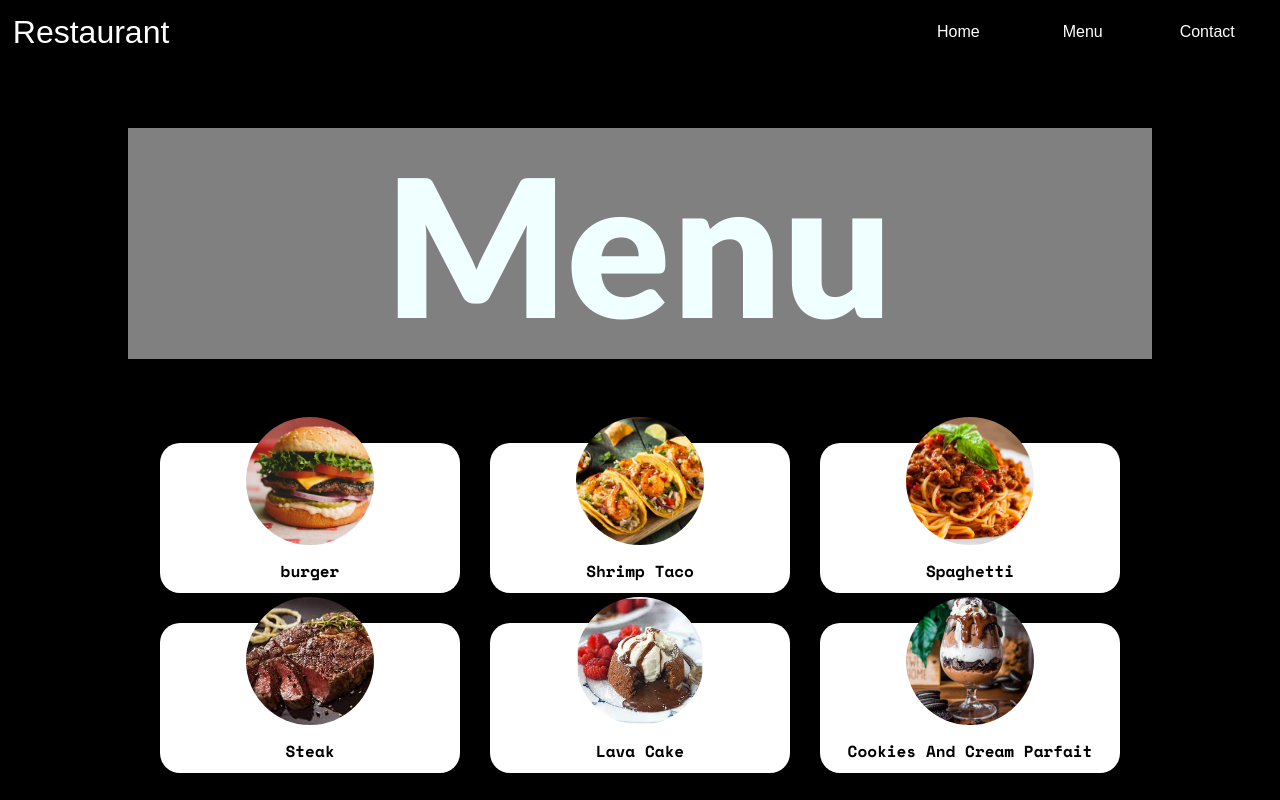
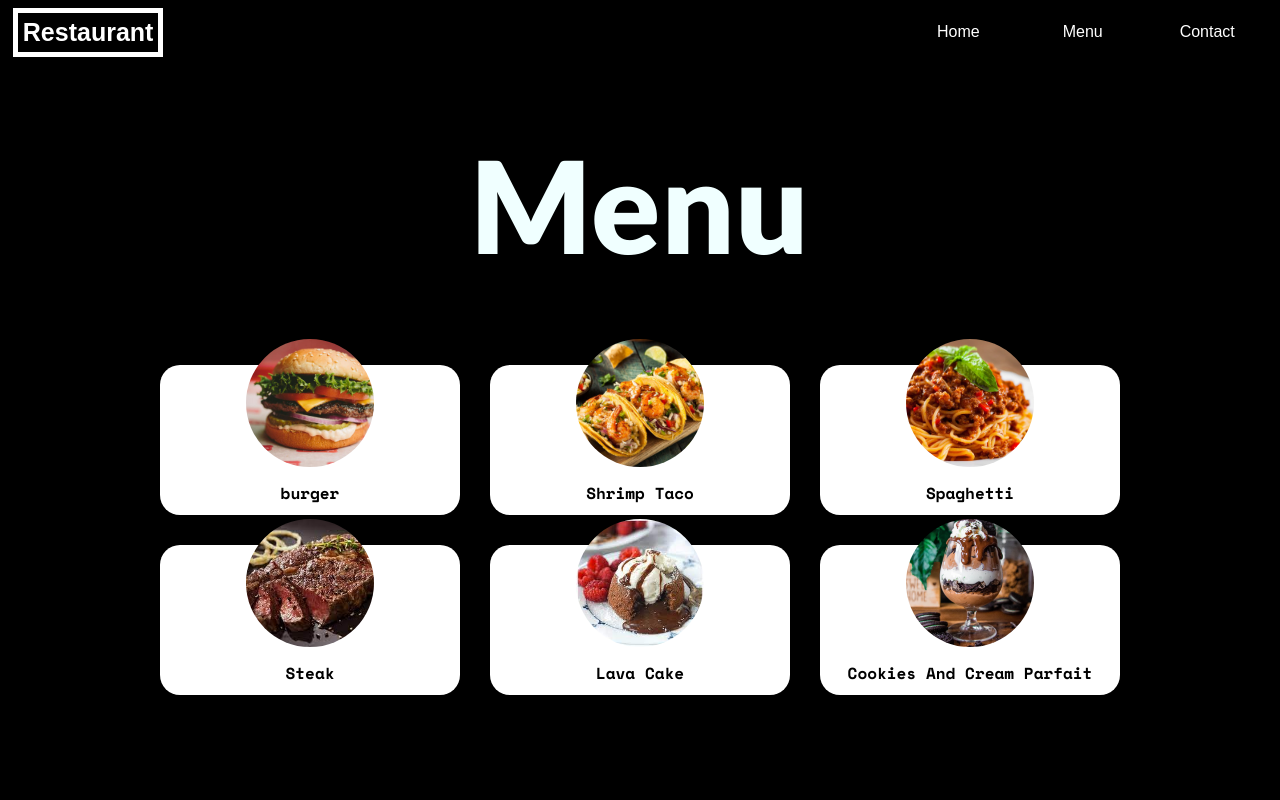
Before and after one commit to frantic-dev/Restaurant-Page, a website built with webpack: page dist/index.html in a window 1280 px wide. Both pictures are taken after a click on the item "Menu". Built offline with nearby package versions, Linux system fonts and the light colour scheme.

Commit message:
style home logo & button

```diff
--- a/src/styles/index.scss
+++ b/src/styles/index.scss
@@ -33,11 +33,15 @@ header {
     width: 100%;
     color: white;
     position: fixed;
+    font-family: sans-serif;
     #logo ,li {
        display: inline-block;
     }
     #logo {
-        font-size: 4vh;
+        font-size: min(4vh, 25px);
+        font-weight: 700;
+        border: 5px solid rgb(255, 255, 255);
+        padding: 5px;
     }
     li {
         width: min(15vw, 120px);
@@ -78,12 +82,12 @@ header {
         background-color: transparent;
         color: aliceblue;
         font-weight: 500;
+        border: 2px solid white;
+        border-radius: 10px;
         &:hover {
-            border: 2px solid rgb(63, 61, 61);
-            background-color: rgba(238, 238, 238, 0.842);
+            outline: 2px solid rgb(63, 61, 61);
+            background-color: rgba(255, 255, 255, 0.925);
             color: black;
-            margin: 8px;
-            border-radius: 10px;
             cursor: pointer;
         }
     }
--- a/src/styles/menu.scss
+++ b/src/styles/menu.scss
@@ -12,8 +12,7 @@
     background-color: rgb(0, 0, 0);
     color: antiquewhite;
     header {
-        backdrop-filter:blur(20px);
-        font-family: sans-serif;
+    background-color: black;
     }
 }
 .menu_content {
@@ -30,8 +29,7 @@
         font-family: 'lato';
         width: 100%;
         text-align: center;
-        font-size: 15vw;
-        background-color: grey;
+        font-size: 10vw;
         color: azure;
         margin: 5vw;
     }
```
Also changed, not shown: dist/main.js.
